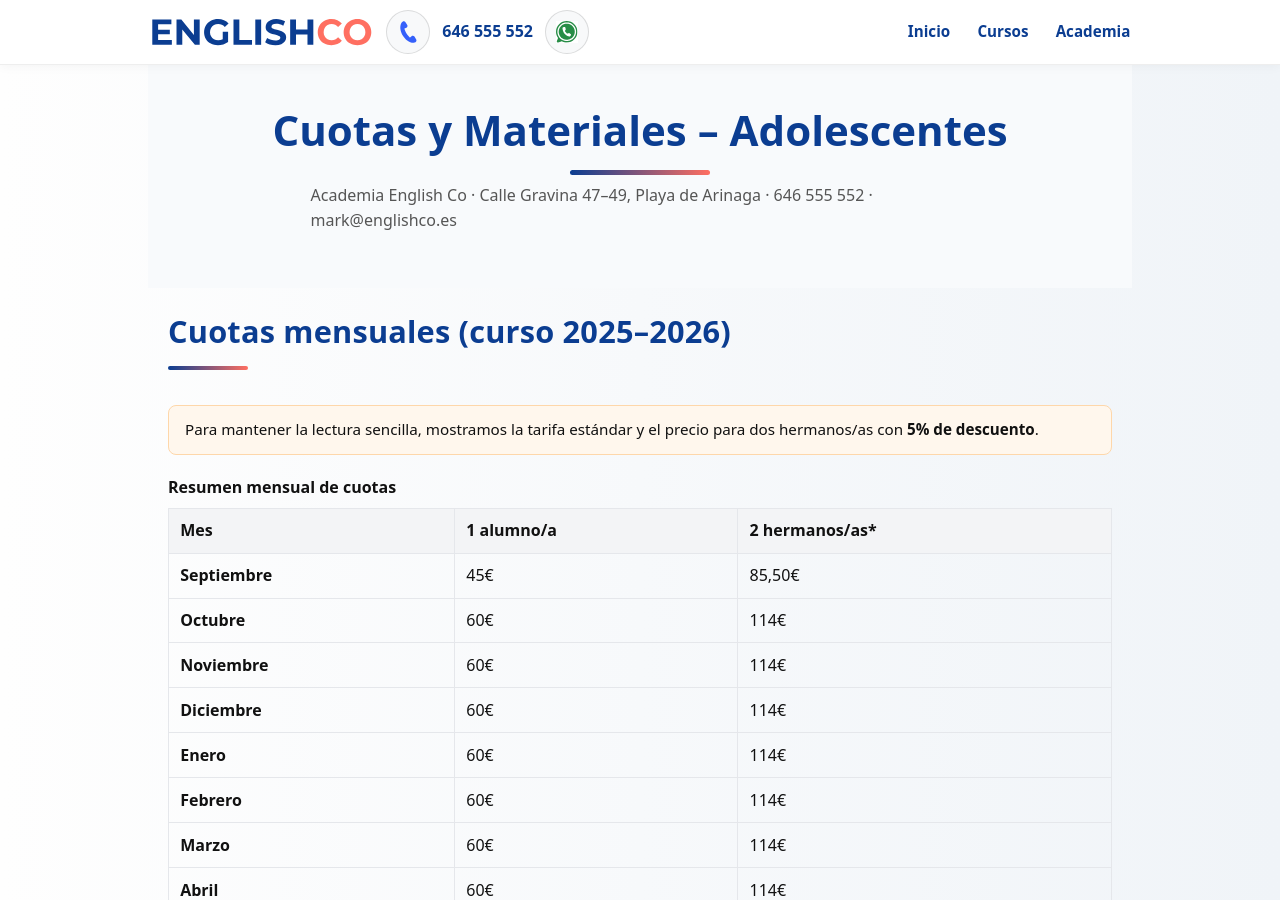
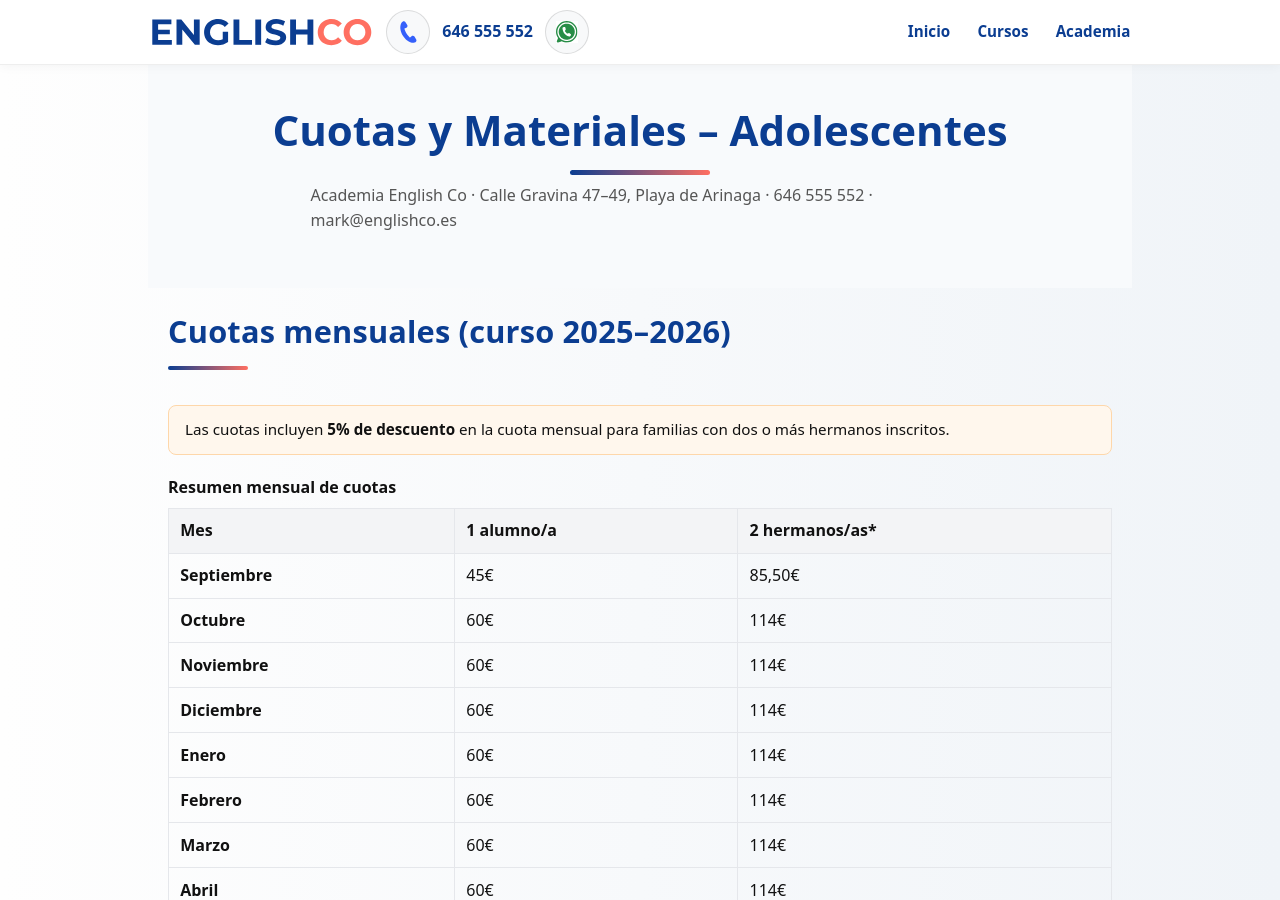
Before and after one commit to dixonbruce/englishco, a Jekyll site: the page built from condiciones.html, in a window 1280 px wide and 900 px high. Built offline with Jekyll 4.4.1, drawn with Linux system fonts in a browser that asks for light colours; some of the changed lines change nothing that is shown.

Commit message:
Update condiciones.html

```diff
--- a/condiciones.html
+++ b/condiciones.html
@@ -1,7 +1,7 @@
 ---
 layout: default
-title: "English Co – Cuotas y Materiales (Adolescentes)"
-description: "Información de cuotas, calendario y pagos para el curso de Adolescentes"
+title: "English Co – Cuotas y Materiales (Infantil y Primaria)"
+description: "Información de cuotas, calendario y pagos para el curso de Infantil y Primaria"
 section: "info"
 permalink: "/condiciones.html"
 ---
@@ -24,7 +24,7 @@
 <h2>Cuotas mensuales (curso 2025–2026)</h2>
 
 
-<div class="note">Para mantener la lectura sencilla, mostramos la tarifa estándar y el precio para dos hermanos/as con <strong>5% de descuento</strong>.</div>
+<div class="note">Las cuotas incluyen <strong>5% de descuento</strong> en la cuota mensual para familias con dos o más hermanos inscritos.</div>
 
 
 <div class="table-wrap">
```
